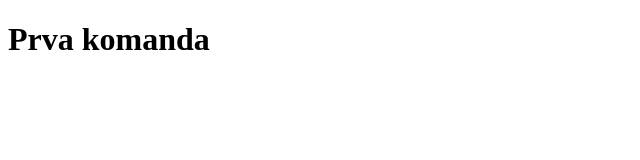
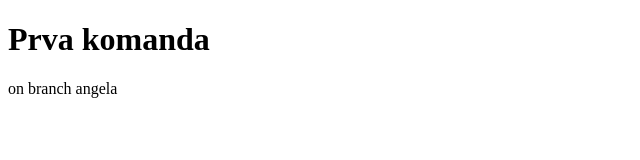
Before and after one commit to angelakosevska/git-github-proba, a plain HTML site: page index.html in a window 1280 px wide. Shown: the whole page, without its empty margins (0-640 px from the left). Drawn offline with Linux system fonts and the light colour scheme.

Commit message:
na angela branchot

```diff
--- a/index.html
+++ b/index.html
@@ -7,6 +7,7 @@
 </head>
 <body>
     <h1> Prva komanda</h1>
+    <p>on branch angela</p>
 </body>
 </html>
 <!-- 1. otvaram terminal na VSC
@@ -22,5 +23,9 @@ git add Index.html
 9. git reset --hard brishi commit
 10. git add .  site files se dodavat ama ako ima nekosh sho nekjime prajme file
 11. .gitignore i vo nego gi postavuvame tie sho sakame da gi ignorira
+12. imame glaven branch main or master
+13. git branch Angela kreirav nov branch
+14. git switch  ojdov na branch ot angela
+
 
 -->
```
